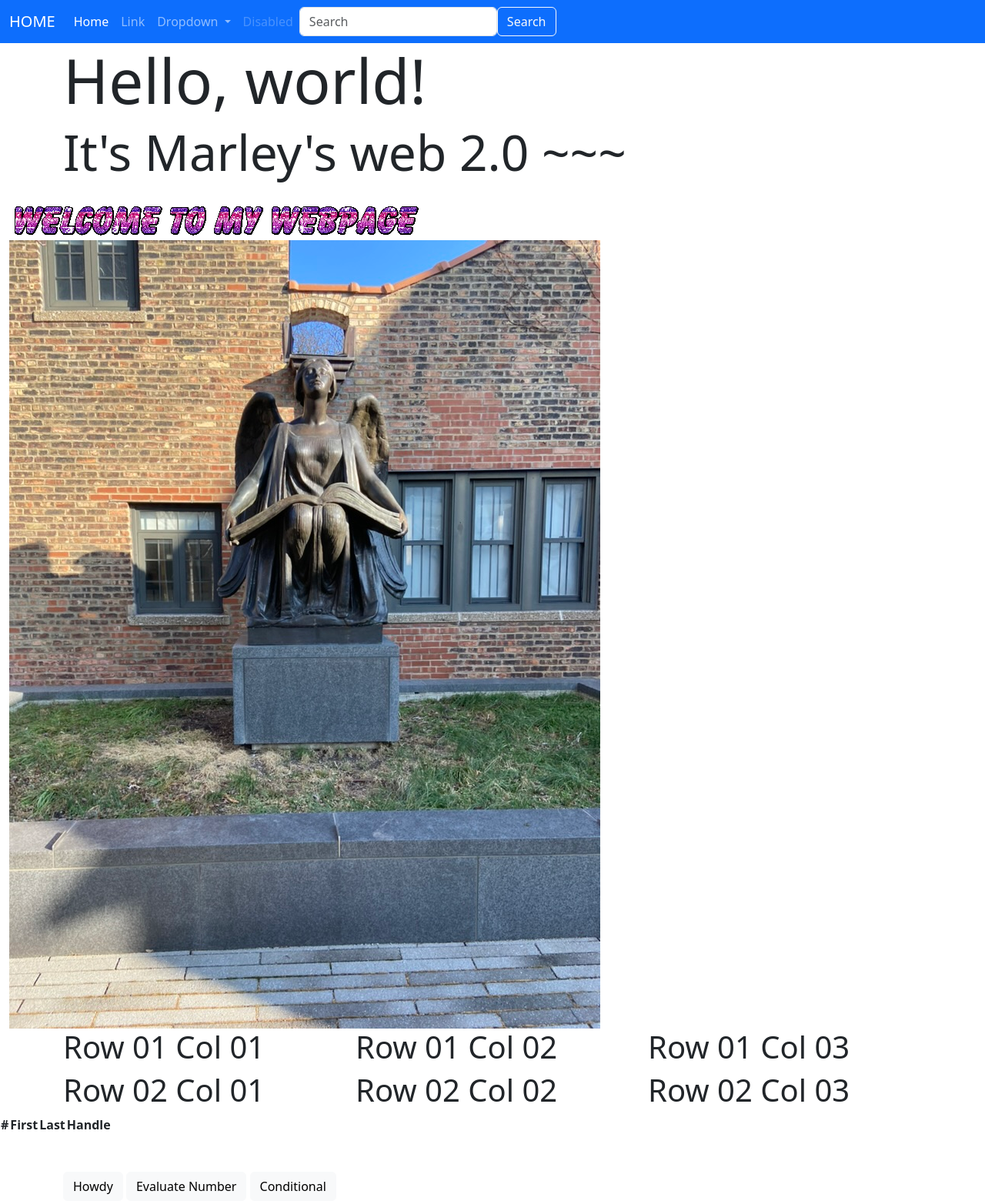
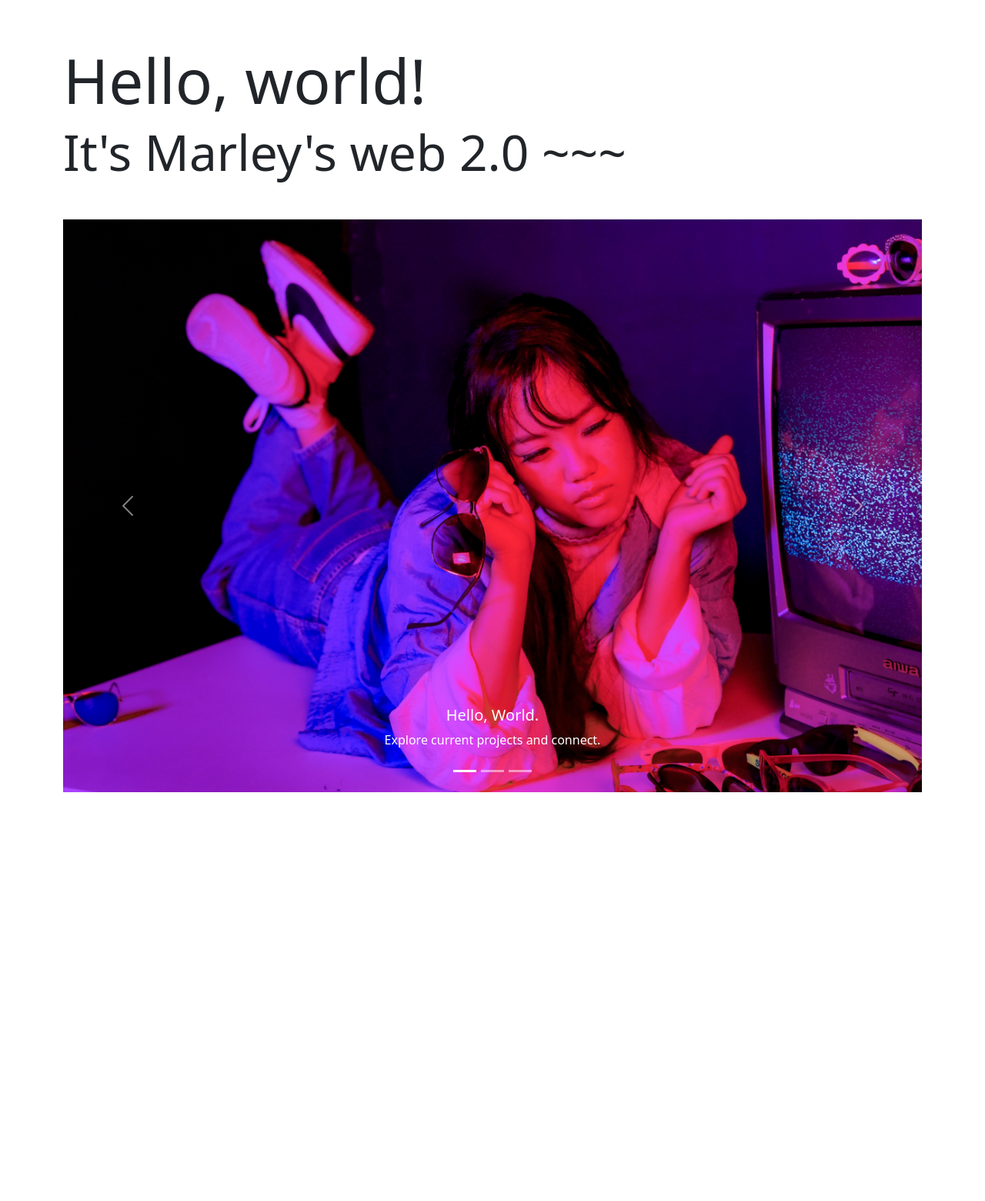
Before and after one commit to marleywilliford/marleywilliford.github.io, a plain HTML site: page index.html in a window 1280 px wide. Shown: the whole page at 77% size. After the commit the page ends 1029 px from the top, so only its background shows below. Drawn offline with nearby package versions, Linux system fonts and the light colour scheme.

Commit message:
Expand site and add basic JS functions

```diff
--- a/index.html
+++ b/index.html
@@ -4,48 +4,32 @@
     <!--required meta tags-->
     <meta charset="utf-8">
     <meta name="viewport" content="width=device-width, initial-scale=1">
-    <!--bootstrap css-->
+    <!--bootstrap & custom css-->
     <link href="https://cdn.jsdelivr.net/npm/bootstrap@5.3.0-alpha3/dist/css/bootstrap.min.css" rel="stylesheet" integrity="sha384-KK94CHFLLe+nY2dmCWGMq91rCGa5gtU4mk92HdvYe+M/SXH301p5ILy+dN9+nJOZ" crossorigin="anonymous">
-    <!--custom css-->
-    <link href="./css/virtual_portfolio.css" rel="stylesheet">
+    <link href="/css/virtual_portfolio.css" rel="stylesheet">
     <!--javascript import-->
     <script src="js/howdy.js"></script>
     <!--title-->
     <title>Home: Marley Williford's Portfolio</title>
   </head>
   <body>
-    <nav class="navbar navbar-expand-lg navbar-dark bg-primary">
+    <nav class="navbar navbar-expand-lg navbar-dark">
       <div class="container-fluid">
-        <a class="navbar-brand" href="#">HOME</a>
+        <a class="navbar-brand" href="/index.html">Navbar</a>
         <button class="navbar-toggler" type="button" data-toggle="collapse" data-target="#navbarSupportedContent" aria-controls="navbarSupportedContent" aria-expanded="false" aria-label="Toggle navigation">
           <span class="navbar-toggler-icon"></span>
         </button>
         <div class="collapse navbar-collapse" id="navbarSupportedContent">
           <ul class="navbar-nav mr-auto mb-2 mb-lg-0">
             <li class="nav-item">
-              <a class="nav-link active" aria-current="page" href="./index.html">Home</a>
+              <a class="nav-link active" aria-current="page" href="/index.html">Home</a>
             </li>
             <li class="nav-item">
-              <a class="nav-link" href="#">Link</a>
-            </li>
-            <li class="nav-item dropdown">
-              <a class="nav-link dropdown-toggle" href="#" id="navbarDropdown" role="button" data-toggle="dropdown" aria-expanded="false">
-                Dropdown
-              </a>
-              <ul class="dropdown-menu" aria-labelledby="navbarDropdown">
-                <li><a class="dropdown-item" href="#">Action</a></li>
-                <li><a class="dropdown-item" href="#">Another action</a></li>
-                <li><hr class="dropdown-divider"></li>
-                <li><a class="dropdown-item" href="#">Something else here</a></li>
-              </ul>
+              <a class="nav-link" href="/html/chalkboard.html">Digital Chalkboard</a>
             </li>
             <li class="nav-item">
-              <a class="nav-link disabled" href="#" tabindex="-1" aria-disabled="true">Disabled</a>
+              <a class="nav-link" href="/html/portfolio.html">Portfolio</a>
             </li>
-          </ul>
-          <form class="d-flex">
-            <input class="form-control mr-2" type="search" placeholder="Search" aria-label="Search">
-            <button class="btn btn-outline-light" type="submit">Search</button>
           </form>
         </div>
       </div>
@@ -54,36 +38,47 @@
         <h1 class="display-1">Hello, world!</h1>
         <h3 class="display-3 d-none d-md-block">It's Marley's web 2.0 ~~~</h3>
     </div>
-    <div class="container-fluid">
-        <img src="images/glitter.gif">
-        <img class="img-fluid" src="images/angel.jpeg">
+    <!--carousel-->
+    <div class="container mt-5">
+    <div id="carouselExampleCaptions" class="carousel slide" data-bs-ride="carousel">
+      <div class="carousel-indicators">
+        <button type="button" data-bs-target="#carouselExampleCaptions" data-bs-slide-to="0" class="active" aria-current="true" aria-label="Slide 1"></button>
+        <button type="button" data-bs-target="#carouselExampleCaptions" data-bs-slide-to="1" aria-label="Slide 2"></button>
+        <button type="button" data-bs-target="#carouselExampleCaptions" data-bs-slide-to="2" aria-label="Slide 3"></button>
+      </div>
+      <div class="carousel-inner">
+        <div class="carousel-item active">
+          <img src="/images/neon-tv.jpg" class="d-block w-100" alt="...">
+          <div class="carousel-caption d-none d-md-block">
+            <h5>Hello, World.</h5>
+            <p>Explore current projects and connect.</p>
+          </div>
+        </div>
+        <div class="carousel-item">
+          <img src="/images/vr-head-on.jpg" class="d-block w-100" alt="...">
+          <div class="carousel-caption d-none d-md-block">
+            <h5>Virtual Reality</h5>
+            <p>We create our own reality. View VR projects.</p>
+          </div>
+        </div>
+        <div class="carousel-item">
+          <img src="images/cd-rainbow.jpg" class="d-block w-100" alt="...">
+          <div class="carousel-caption d-none d-md-block">
+            <h5>Digital Media</h5>
+            <p>Read about how digital media shape our world.</p>
+          </div>
+      </div>
+      </div>
+      <button class="carousel-control-prev" type="button" data-bs-target="#carouselExampleCaptions" data-bs-slide="prev">
+        <span class="carousel-control-prev-icon" aria-hidden="true"></span>
+        <span class="visually-hidden">Previous</span>
+      </button>
+      <button class="carousel-control-next" type="button" data-bs-target="#carouselExampleCaptions" data-bs-slide="next">
+        <span class="carousel-control-next-icon" aria-hidden="true"></span>
+        <span class="visually-hidden">Next</span>
+      </button>
     </div>
-    <div class="container-lg">
-        <div class="row">
-            <div class="col-md h1"> Row 01 Col 01</div>
-            <div class="col-md h1"> Row 01 Col 02</div>
-            <div class="col-md h1"> Row 01 Col 03</div>
-        </div>
-        <div class="row">
-            <div class="col-md h1"> Row 02 Col 01</div>
-            <div class="col-md h1"> Row 02 Col 02</div>
-            <div class="col-md h1"> Row 02 Col 03</div>
-        </div>
-    </div>
-    <table class="">
-        <thead>
-            <tr>
-                <th scope="col">#</th>
-                <th scope="col">First</th>
-                <th scope="col">Last</th>
-                <th scope="col">Handle</th>
-            </tr>
-        </thead>
-    </table>
-    <div class="container mt-5">
-      <button type="button" class="btn btn-light" onclick="howdy('Marley')">Howdy</button>
-      <button type="button" class="btn btn-light" onclick="evalNumber()">Evaluate Number</button>
-      <button type="button" class="btn btn-light" onclick="conditional()">Conditional</button>
-    </div>
+  </div>
+  <!--space at the bottom of the page-->
 </body>
 </html>
```
